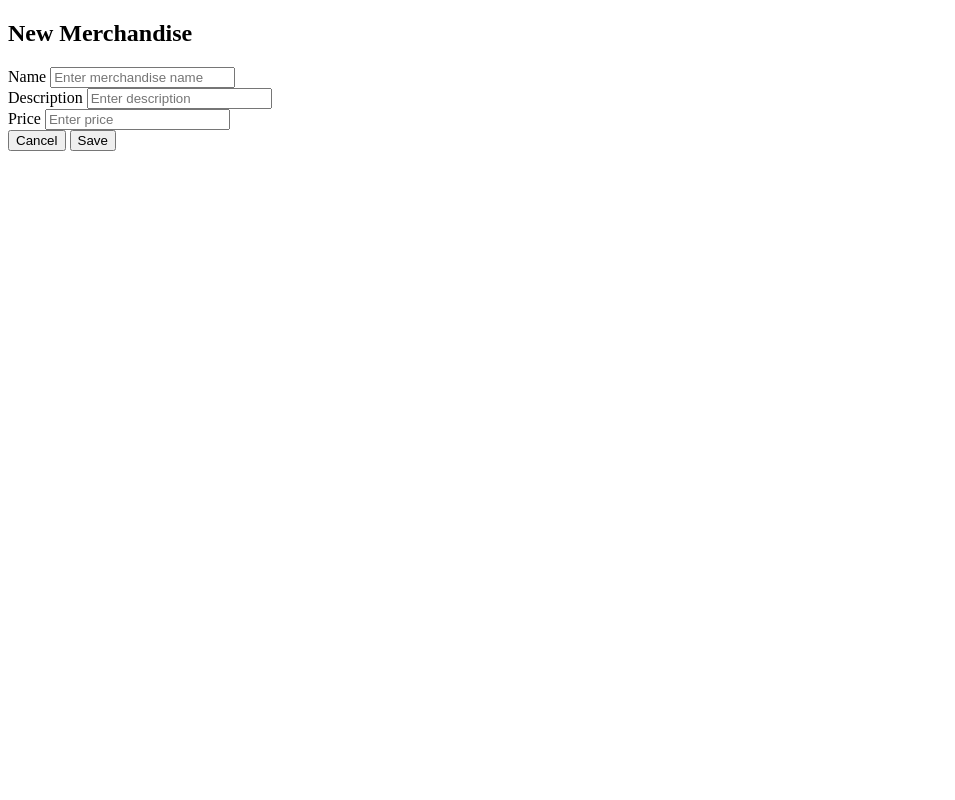
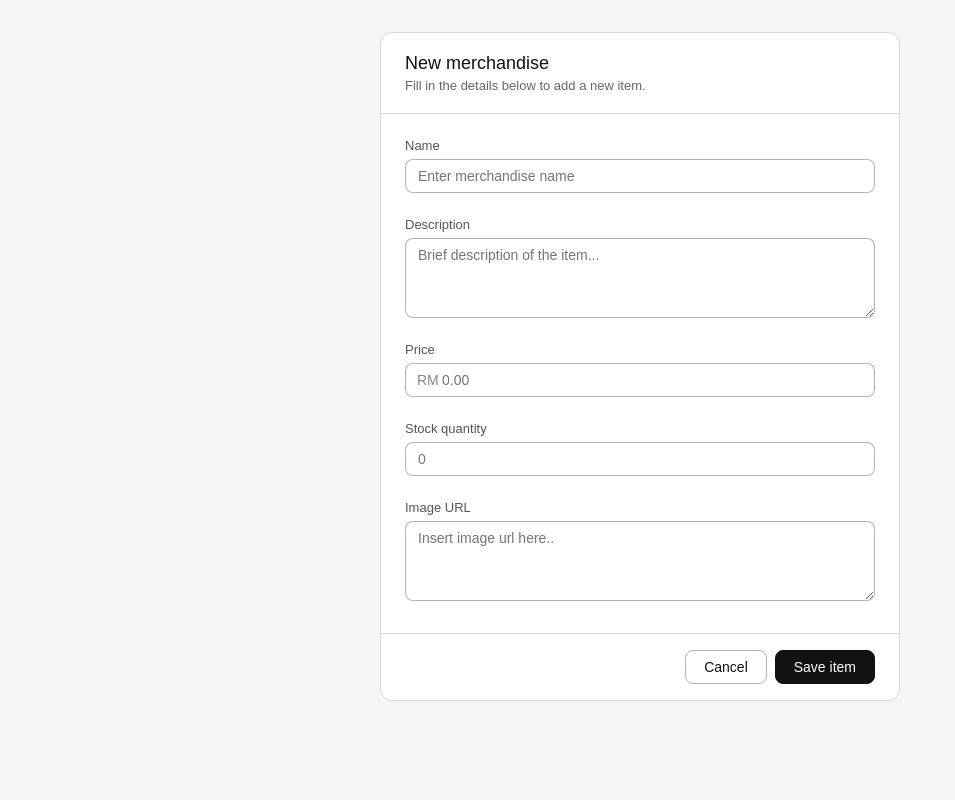
Before and after one commit to Dr-Asyraf/movie-ticketing-system, a PHP site: page /merchandise/create.php in a window 1280 px wide. Shown: the whole page, without its empty margins (0-955 px from the left). Run offline with PHP 8.4, Linux system fonts and the light colour scheme.

Commit message:
Finish create merchandise page

```diff
--- a/merchandise/_.php
+++ b/merchandise/_.php
@@ -5,3 +5,5 @@ require_once '../config/db.php';
 require_once '_repository.php';
 
 require_once '_helper.php';
+
+require_once '_validator.php';
--- a/merchandise/_repository.php
+++ b/merchandise/_repository.php
@@ -32,7 +32,7 @@ function get_merchandise(): array
     return $merchandises;
 }
 
-function add_merchandise(string $name, string $description, float $price, int $stock_qty, string $image_url, int $is_active) : ?int
+function add_merchandise(string $name, string $description, float $price, int $stock_qty, string $image_url) : ?int
 {
     global $conn;
 
@@ -41,12 +41,12 @@ function add_merchandise(string $name, string $description, float $price, int $s
     $price = parse_price($price);
     $stock_qty = parse_stock_qty($stock_qty);
     $image_url = parse_image_url($image_url);
-    $is_active = parse_is_active($is_active);
+    // $is_active = parse_is_active($is_active);
 
-    $sql = "INSERT into merchandise (name, description, price, stock_qty, image_url, is_active) VALUES (?, ?, ?, ?, ?, ?)";
+    $sql = "INSERT into merchandise (name, description, price, stock_qty, image_url) VALUES (?, ?, ?, ?, ?)";
 
     $stmt = $conn->prepare($sql);
-    $stmt->bind_param("ssdisi", $name, $description, $price, $stock_qty, $image_url, $is_active);
+    $stmt->bind_param("ssdis", $name, $description, $price, $stock_qty, $image_url);
 
     $merchandise_id = null;
     if ($stmt->execute()) {
--- a/merchandise/_validator.php
+++ b/merchandise/_validator.php
@@ -83,7 +83,7 @@ function sanitize_is_active($is_active, array &$errors): ?int
     $is_active = filter_var($is_active, FILTER_VALIDATE_INT, $options);
 
     if ($is_active === false) {
-        $errors['stock_qty'] = 'Stock quantity must be either 0 or 1';
+        $errors['is_active'] = 'This field must be either 0 or 1';
         return null;
     }
 
--- a/merchandise/create.code.php
+++ b/merchandise/create.code.php
@@ -16,7 +16,7 @@ $description = sanitize_description($old['description'] ??'', $errors);
 $price = sanitize_price($old['price'] ??'', $errors);
 $stock_qty = sanitize_stock_qty($old['stock_qty'] ??'', $errors);
 $image_url = sanitize_image_url($old['image_url'] ??'', $errors);
-$is_active = sanitize_is_active($old['is_active'] ??'', $errors);
+// $is_active = sanitize_is_active($old['is_active'] ??'', $errors);
 
 if (!empty($errors)) {
     return;
@@ -28,7 +28,7 @@ $merchandiseId = add_merchandise(
     $price,
     $stock_qty,
     $image_url,
-    $is_active
+    // $is_active
 );
 
 if (!$merchandiseId) {
--- /dev/null
+++ b/merchandise/create.css
@@ -0,0 +1,159 @@
+* {
+  box-sizing: border-box;
+  margin: 0;
+  padding: 0;
+}
+
+body {
+  font-family: sans-serif;
+  background: #f5f5f3;
+  min-height: 100vh;
+  display: flex;
+  align-items: flex-start;
+  justify-content: center;
+  padding: 2rem 1rem;
+}
+
+.card {
+  background: #ffffff;
+  border: 0.5px solid rgba(0, 0, 0, 0.15);
+  border-radius: 12px;
+  width: 100%;
+  max-width: 520px;
+  overflow: hidden;
+}
+
+.card-header {
+  padding: 1.25rem 1.5rem;
+  border-bottom: 0.5px solid rgba(0, 0, 0, 0.15);
+}
+
+.card-header h2 {
+  font-size: 18px;
+  font-weight: 500;
+  color: #111;
+}
+
+.card-header p {
+  font-size: 13px;
+  color: #666;
+  margin-top: 4px;
+}
+
+.card-body {
+  padding: 1.5rem;
+  display: flex;
+  flex-direction: column;
+  gap: 1rem;
+}
+
+.field {
+  display: flex;
+  flex-direction: column;
+  gap: 6px;
+}
+
+.field label {
+  font-size: 13px;
+  font-weight: 500;
+  color: #555;
+}
+
+.field input,
+.field textarea {
+  width: 100%;
+  font-size: 14px;
+  padding: 8px 12px;
+  border-radius: 8px;
+  border: 0.5px solid rgba(0, 0, 0, 0.3);
+  background: #fff;
+  color: #111;
+  outline: none;
+  transition: border-color 0.15s;
+  font-family: sans-serif;
+  resize: vertical;
+}
+
+.field input:focus,
+.field textarea:focus {
+  border-color: rgba(0, 0, 0, 0.5);
+  box-shadow: 0 0 0 3px rgba(0, 0, 0, 0.06);
+}
+
+.field textarea {
+  min-height: 80px;
+}
+
+.price-wrap {
+  position: relative;
+}
+
+.price-wrap span {
+  position: absolute;
+  left: 12px;
+  top: 50%;
+  transform: translateY(-50%);
+  font-size: 14px;
+  color: #888;
+  pointer-events: none;
+}
+
+.price-wrap input {
+  padding-left: 36px;
+}
+
+.hint {
+  font-size: 12px;
+  color: #999;
+}
+
+/* Error messages — only take space when they have content */
+.text-danger small {
+    font-size: 12px;
+    color: #c0392b;
+    display: block;
+}
+
+.text-danger:empty,
+.text-danger small:empty {
+    display: none;
+}
+
+.mt-1 {
+    margin-top: 2px;
+}
+
+.card-footer {
+  padding: 1rem 1.5rem;
+  border-top: 0.5px solid rgba(0, 0, 0, 0.15);
+  display: flex;
+  justify-content: flex-end;
+  gap: 8px;
+}
+
+.btn {
+  font-size: 14px;
+  padding: 8px 18px;
+  border-radius: 8px;
+  border: 0.5px solid rgba(0, 0, 0, 0.3);
+  background: transparent;
+  color: #111;
+  cursor: pointer;
+  font-family: sans-serif;
+  transition: background 0.15s;
+  text-decoration: none;
+}
+
+.btn:hover {
+  background: #f0f0f0;
+}
+
+.btn-primary {
+  background: #111;
+  color: #fff;
+  border-color: #111;
+}
+
+.btn-primary:hover {
+  opacity: 0.85;
+}
--- a/merchandise/create.php
+++ b/merchandise/create.php
@@ -7,59 +7,98 @@
     <meta charset="UTF-8">
     <meta name="viewport" content="width=device-width, initial-scale=1.0">
     <title>Merchandise</title>
+    <link rel="stylesheet" href="create.css">
 </head>
 
 <body>
-    <div>
-        <div>
-            <div>
-                <h2>New Merchandise</h2>
-            </div>
-            <form action="">
-                <div>
-                    <div>
-                        <label for="name">
-                            Name
-                        </label>
-                        <input
-                            id="name"
-                            type="text"
-                            placeholder="Enter merchandise name" />
-                    </div>
 
-                    <div>
-                        <label for="description">
-                            Description
-                        </label>
-                        <input
-                            id="description"
-                            type="text"
-                            placeholder="Enter description" />
-                    </div>
+    <div class="card">
+        <div class="card-header">
+            <h2>New merchandise</h2>
+            <p>Fill in the details below to add a new item.</p>
+        </div>
 
-                    <div>
-                        <label for="price">
-                            Price
-                        </label>
-                        <input
-                            id="price"
-                            type="float"
-                            placeholder="Enter price" />
+        <form action="" method="POST">
+            <div class="card-body">
+
+                <div class="field">
+                    <label for="name">Name</label>
+                    <input
+                        id="name"
+                        name="name"
+                        type="text"
+                        placeholder="Enter merchandise name"
+                        value="<?= htmlspecialchars($old['name'] ?? '') ?>" />
+                    <div class="text-danger mt-1">
+                        <small><?= htmlspecialchars($errors['name'] ?? '') ?></small>
                     </div>
                 </div>
 
-                <div>
-                    <button
-                        type="button">
-                        Cancel
-                    </button>
-                    <button
-                        type="submit">
-                        Save
-                    </button>
+                <div class="field">
+                    <label for="description">Description</label>
+                    <textarea
+                        id="description"
+                        name="description"
+                        placeholder="Brief description of the item..."
+                        value="<?= htmlspecialchars($old['description'] ?? '') ?>"></textarea>
+                    <div class="text-danger mt-1">
+                        <small><?= htmlspecialchars($errors['description'] ?? '') ?></small>
+                    </div>
                 </div>
-            </form>
-        </div>
+
+                <div class="field">
+                    <label for="price">Price</label>
+                    <div class="price-wrap">
+                        <span>RM</span>
+                        <input
+                            id="price"
+                            name="price"
+                            type="number"
+                            min="0"
+                            step="0.01"
+                            placeholder="0.00"
+                            value="<?= htmlspecialchars($old['price'] ?? '') ?>" />
+                        </div>
+                        <div class="text-danger mt-1">
+                            <small><?= htmlspecialchars($errors['price'] ?? '') ?></small>
+                        </div>
+                </div>
+
+                <div class="field">
+                    <label for="stock_qty">Stock quantity</label>
+                    <input
+                        id="stock_qty"
+                        name="stock_qty"
+                        type="number"
+                        min="0"
+                        step="1"
+                        placeholder="0"
+                        value="<?= htmlspecialchars($old['stock_qty'] ?? '') ?>" />
+                    <div class="text-danger mt-1">
+                        <small><?= htmlspecialchars($errors['stock_qty'] ?? '') ?></small>
+                    </div>
+                </div>
+
+                <div class="field">
+                    <label for="image_url">Image URL</label>
+                    <textarea
+                        id="image_url"
+                        name="image_url"
+                        placeholder="Insert image url here.."
+                        value="<?= htmlspecialchars($old['image_url'] ?? '') ?>"></textarea>
+                    <div class="text-danger mt-1">
+                        <small><?= htmlspecialchars($errors['image_url'] ?? '') ?></small>
+                    </div>
+                </div>
+
+            </div>
+
+            <div class="card-footer">
+                <a href="<?= '/merchandise/index.php'; ?>" class="btn">Cancel</a>
+                <button class="btn btn-primary" type="submit" name="add_merchandise">Save item</button>
+            </div>
+        </form>
+
     </div>
 
 </body>
```
